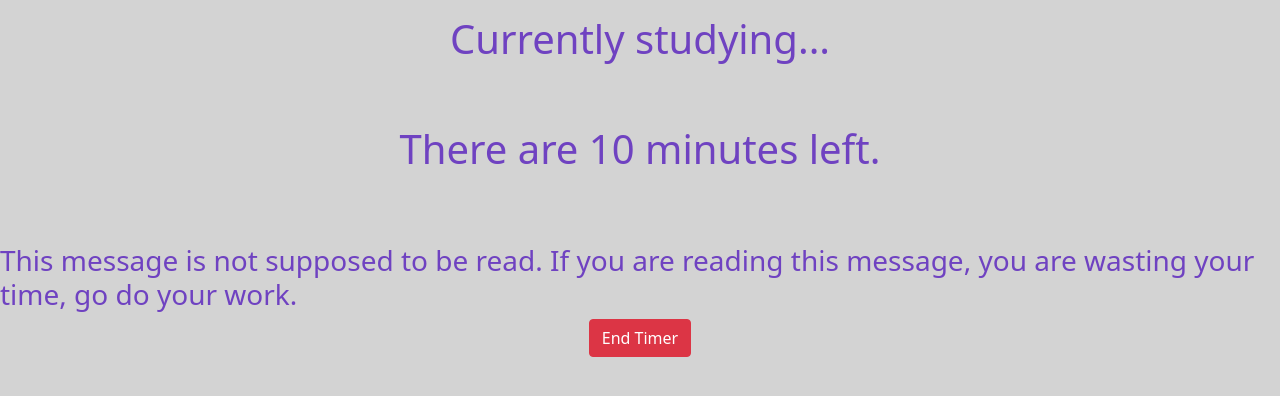
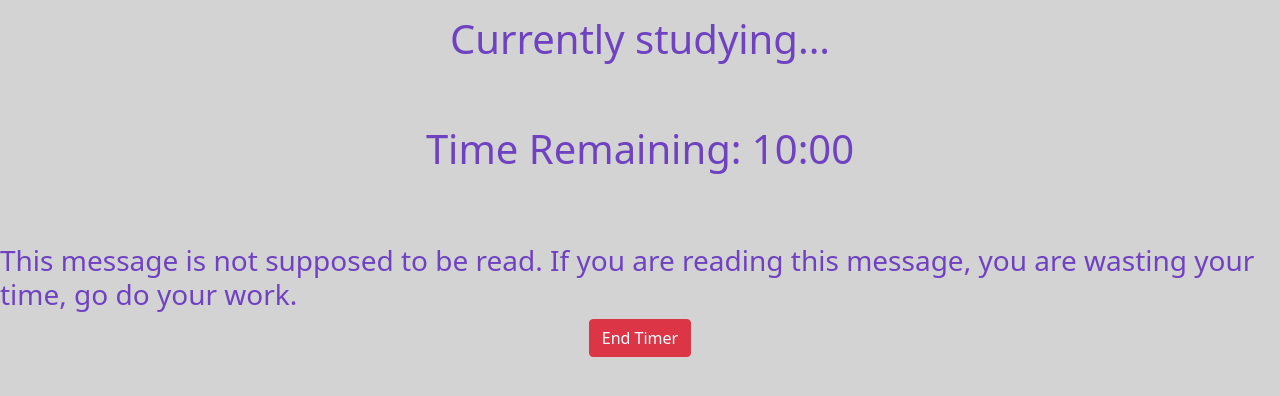
Before and after one commit to EGuo2004/P01, a Flask app: template app/templates/timer.html in a window 1280 px wide. Shown: the top 396 px of the page. Run offline with Flask 2, Linux system fonts and the light colour scheme; the template is opened without the code that fills it: most values are stand-ins (such as "Sample title", 1, 10 or a date in 2020); some libraries are stand-ins or nearby versions.

Commit message:
Fixed minutes

```diff
--- a/app/templates/timer.html
+++ b/app/templates/timer.html
@@ -23,7 +23,7 @@
     {% else %}
       <meta http-equiv="refresh" content="60">
       <h1>
-        There are {{minute}} minutes left.
+        Time Remaining: {{minute}}:00
         <br><br>
       </h1>
       <h3>
```
